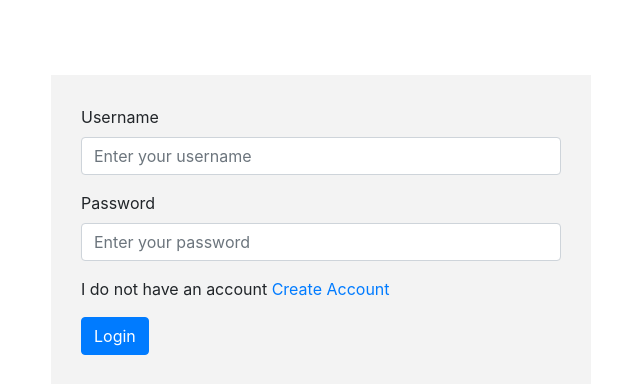
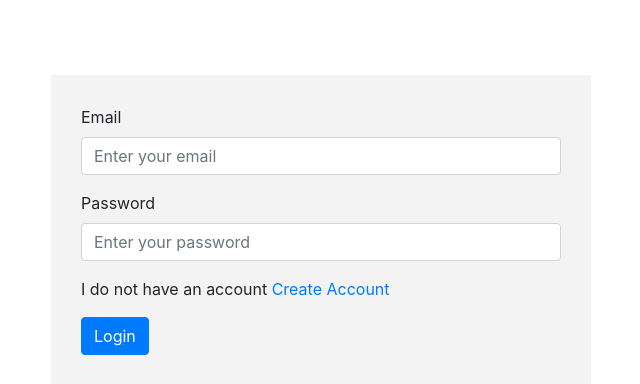
Before and after one commit to davidmensahedem/shorttermresidents, a Flask app: page /login in a window 1280 px wide. Shown: the part 121-505 px from the top of the page, without its empty margins (319-959 px from the left). Run offline with Flask 3, Linux system fonts and the light colour scheme; some libraries are stand-ins or nearby versions.

Commit message:
Replace username with email when logging a new user

```diff
--- a/app.py
+++ b/app.py
@@ -41,24 +41,26 @@ def login():
     try:
 
         if session.get("user_id"):
-            return redirect("/home")
+            return render_template("index.html", user_name=session.get("user_name"), user_email=session.get("user_email"), user_id=session.get("user_id"))
 
         if request.method == "POST":
-            loginUsername = request.form.get("username")
+            loginEmail = request.form.get("email")
             loginPassword = request.form.get("password")
 
-            result = db.execute(text("SELECT * FROM users WHERE username = :username AND password=:password"), {"username":loginUsername, "password":loginPassword}).fetchone()
+            result = db.execute(text("SELECT * FROM users WHERE email = :email AND password=:password"), {"email":loginEmail, "password":loginPassword}).fetchone()
 
             if result is None:
-                return render_template("login.html", message="Invalid username or password.")
+                return render_template("login.html", message="Invalid email or password.")
 
             session["user_id"] = result[0]
-            session["user_name"] = result[1]
+            session["user_email"] = result[1]
+            session["user_name"] = result[2]
 
             return redirect("/")
 
         if request.method == "GET":
             return render_template("login.html")
+
     except SQLAlchemyError as e:
         print(str(e))
 
@@ -67,27 +69,35 @@ def login():
 # Register Page
 @app.route("/register", methods=["GET", "POST"])
 def register():
-    session.clear()
+
+    if session.get("user_id"):
+        return redirect("/login")
+
     if request.method == "POST":
 
         registerUsername = request.form.get("username")
+        registerEmail = request.form.get("email")
         registerPassword = request.form.get("password")
         userid = str(uuid.uuid4())
 
+        userquery = text("SELECT * FROM users WHERE username = :username")
+        emailquery = text("SELECT * FROM users WHERE email = :email")
 
-        query = text("SELECT * FROM users WHERE username = :username")
-        userExists = db.execute(query, {"username": registerUsername}).fetchone()
+        userExists = db.execute(userquery, {"username": registerUsername}).fetchone()
+        emailExists = db.execute(emailquery, {"email": registerEmail}).fetchone()
 
-        if not userExists:
-            db.execute(text("INSERT INTO users (id,username, password) VALUES (:id,:username, :password)"), {"id":userid,"username":registerUsername, "password":registerPassword})
+        if not userExists and not emailExists:
+
+            db.execute(text("INSERT INTO users (id,email,username, password) VALUES (:id,:email,:username, :password)"), {"id":userid,"email":registerEmail,"username":registerUsername, "password":registerPassword})
             db.commit()
 
             session["user_id"] = userid
             session["user_name"] = registerUsername
+            session["user_email"] = registerEmail
 
-            return redirect("index.html", message="Account created successfully.")
+            return redirect("index.html")
 
-        return render_template("login.html", message="User already exists.")
+        return render_template("login.html", message="User with email or username already exists.")
 
     if request.method == "GET":
         return render_template("signup.html")
--- a/static/js/map.js
+++ b/static/js/map.js
@@ -15,7 +15,7 @@ $(document).ready(function () {
     let userLon = 0;
     let maximumRentalsNumber = 10
 
-    document.getElementById("currentDate").innerHTML = currentDate;
+    document.getElementById("currentDate").innerHTML = (new Date()).toDateString();
 
     viewAllLayersId.addEventListener('click', viewAllLayers);
 
--- a/templates/index.html
+++ b/templates/index.html
@@ -47,7 +47,11 @@
                         <br />
                         <small id="showShareLocCordinates"></small>
                     </div>
-                    <small>David Mensah</small>
+                    <small>
+                        {% if user_name %}
+                        {{user_name}}
+                        {% endif %}
+                    </small>
                     <small id="currentDate"></small>
                     <small><a href="/logout">Logout</a></small>
                 </div>
--- a/templates/login.html
+++ b/templates/login.html
@@ -22,8 +22,8 @@
                 <div class="col-md-6">
                     <form id="loginForm" action="{{ url_for('login')}}" method="post" class="needs-validation">
                         <div class="form-group">
-                            <label for="username">Username</label>
-                            <input type="text" class="form-control" id="username" name="username" placeholder="Enter your username" required>
+                            <label for="email">Email</label>
+                            <input type="text" class="form-control" id="email" name="email" placeholder="Enter your email" required>
                         </div>
                         <div class="form-group">
                             <label for="password">Password</label>
--- a/templates/signup.html
+++ b/templates/signup.html
@@ -24,6 +24,10 @@
                         <div class="form-group">
                             <label for="username">Username</label>
                             <input type="text" class="form-control" name="username" id="username" placeholder="Enter your username" required>
+                        </div>
+                        <div class="form-group">
+                            <label for="email">Email</label>
+                            <input type="text" class="form-control" name="email" id="email" placeholder="Enter your email" required>
                         </div>
                         <div class="form-group">
                             <label for="password">Password</label>
```
Also changed, not shown: 2 other files.
